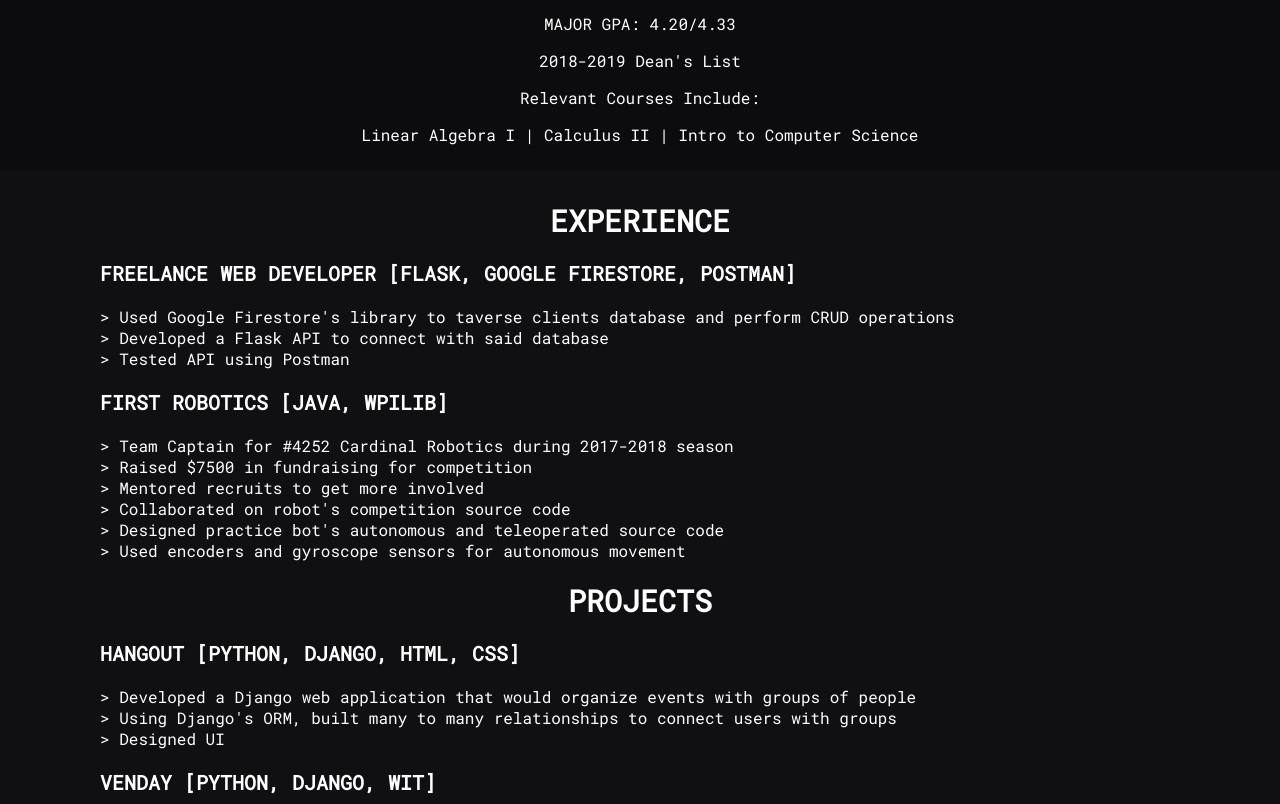
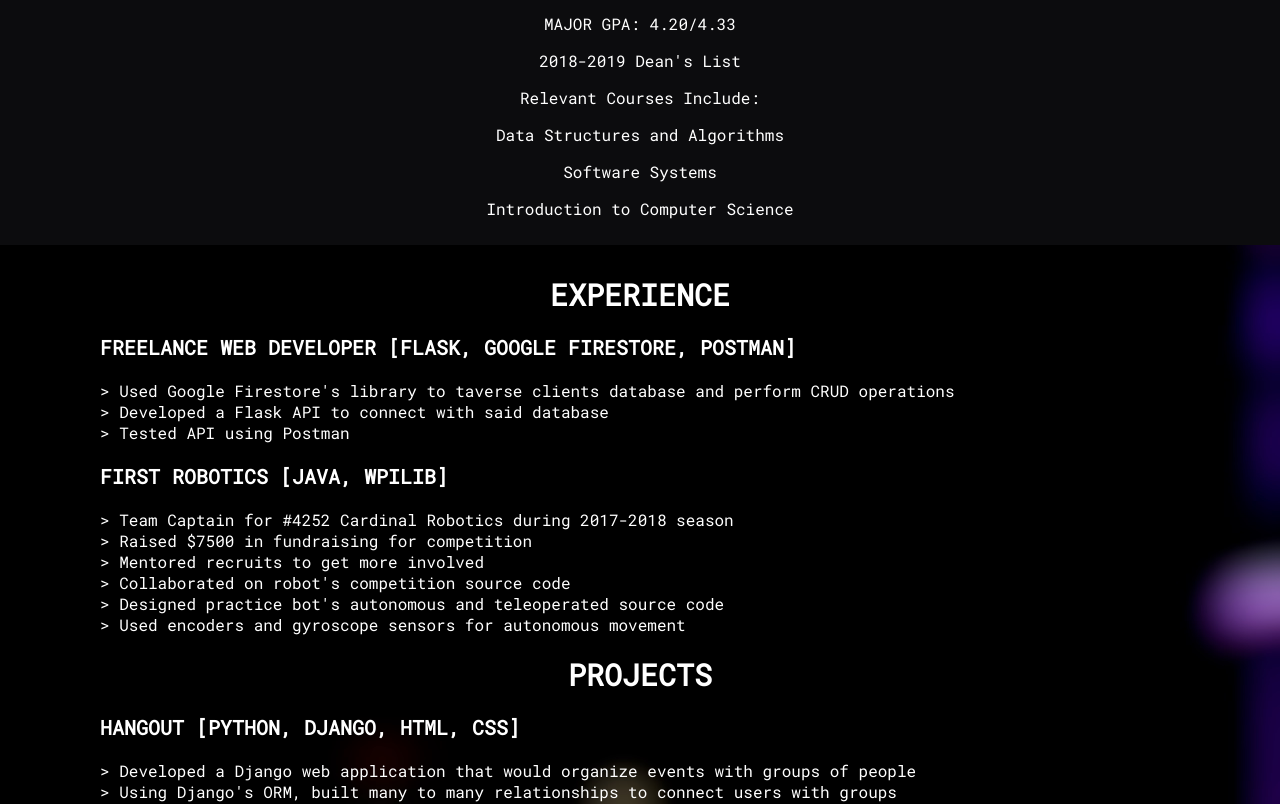
Before and after one commit to VargheseGeorge2000/VargheseGeorge2000.github.io, a plain HTML site: page index.html in a window 1280 px wide. Shown: the part 991-1795 px from the top of the page. Drawn offline with Linux system fonts and the light colour scheme.

Commit message:
Background Update

```diff
--- a/index.html
+++ b/index.html
@@ -30,7 +30,7 @@
         </div>
         <div class="content">
           <br>
-          <h1>Hey There</h1>
+          <h1>About Me</h1>
         </div>
         <p>My name is Varghese Rony George. I am currently studying Computer Engineering at Ryerson University. My interests include programming, video games, and surfing the web.
            As I complete my education, I hope to gain experience in the industry to become better at Web Development.
@@ -48,7 +48,11 @@
                 <p>MAJOR GPA: 4.20/4.33</p>
                 <p>2018-2019 Dean's List</p>
                 <p>Relevant Courses Include:</p>
-                <p>Linear Algebra I | Calculus II | Intro to Computer Science</p>
+                <p>Data Structures and Algorithms</p>
+                <p>Software Systems</p>
+                <p>Introduction to Computer Science</p>
+
+
             </div>
           </div>
         </div>
--- a/static/css/styles.css
+++ b/static/css/styles.css
@@ -49,7 +49,7 @@ h3{
 
 .experience{
     padding: 10px 100px;
-    background: #101012;
+    background: url(edubackground.jpg) no-repeat center;
 }
 
 .circleimage img{
```
Also changed, not shown: static/css/edubackground.jpg (added).
